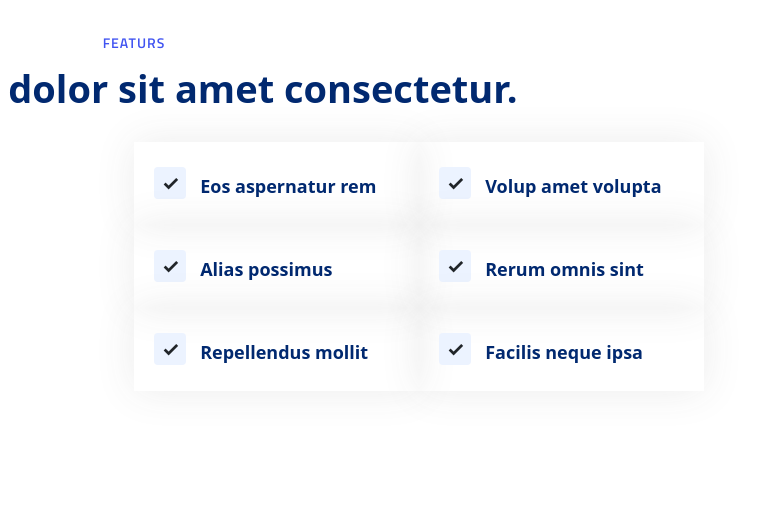
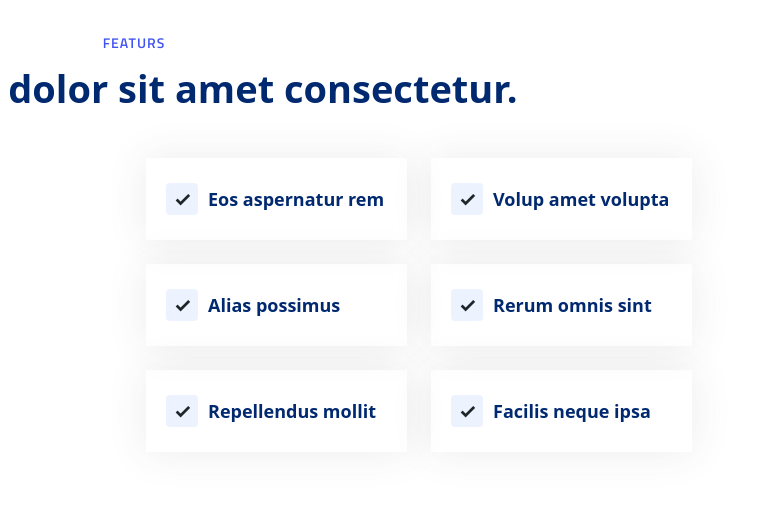
Before and after one commit to Sanaullh-Dev/Tempate1, a plain HTML site: page index.html in a window 1280 px wide. Shown: the part 2320-2832 px from the top of the page, 506-1280 px from the left. Drawn offline with nearby package versions, Linux system fonts and the light colour scheme; animation ran at ten frames a second.

Commit message:
ferures section changes

```diff
--- a/index.html
+++ b/index.html
@@ -216,33 +216,43 @@
                     <div class="col-lg-6">
                         <img src="assets/img/features.jpg" alt="image" class="img-fluid">
                     </div>
-                    <div class="col-lg-6">
-                        <div class="features-list row">
-                            <div class="f-box col-md-6" data-aos="zoom-out" data-aos-delay="200">
-                                <i class='bx bx-check'></i>
-                                <span>Eos aspernatur rem</span>
+                    <div class="col-lg-6 mt-6 mt-lg-0 d-flex">
+                        <div class="row align-self-center gy-4">
+                            <div class="col-md-6 " data-aos="zoom-out" data-aos-delay="200">
+                                <div class="f-box d-flex align-items-center">
+                                    <i class='bx bx-check'></i>
+                                    <span>Eos aspernatur rem</span>
+                                </div>
                             </div>
-                            <div class="f-box col-md-6" data-aos="zoom-out" data-aos-delay="300">
+                            <div class="col-md-6" data-aos="zoom-out" data-aos-delay="300">
+                                <div class="f-box d-flex align-items-center">
                                 <i class='bx bx-check'></i>
                                 <span>Volup amet volupta</span>
                             </div>
-                            <div class="f-box col-md-6" data-aos="zoom-out" data-aos-delay="400">
+                            </div>
+                            <div class="col-md-6" data-aos="zoom-out" data-aos-delay="400">
+                                <div class="f-box d-flex align-items-center">
                                 <i class='bx bx-check'></i>
-                                <span>Alias possimus
-                                </span>
+                                <span>Alias possimus</span>
                             </div>
-                            <div class="f-box col-md-6" data-aos="zoom-out" data-aos-delay="500">
+                            </div>
+                            <div class="col-md-6" data-aos="zoom-out" data-aos-delay="500">
+                                <div class="f-box d-flex align-items-center">
                                 <i class='bx bx-check'></i>
-                                <span>Rerum omnis sint
-                                </span>
+                                <span>Rerum omnis sint</span>
+                                </div>
                             </div>
-                            <div class="f-box col-md-6" data-aos="zoom-out" data-aos-delay="600">
+                            <div class="col-md-6" data-aos="zoom-out" data-aos-delay="600">
+                                <div class="f-box d-flex align-items-center">
                                 <i class='bx bx-check'></i>
                                 <span>Repellendus mollit</span>
+                                </div>
                             </div>
-                            <div class="f-box col-md-6" data-aos="zoom-out" data-aos-delay="700">
+                            <div class="col-md-6" data-aos="zoom-out" data-aos-delay="700">
+                                <div class="f-box d-flex align-items-center">
                                 <i class='bx bx-check'></i>
                                 <span>Facilis neque ipsa</span>
+                                </div>
                             </div>
                         </div>
                     </div>
```
